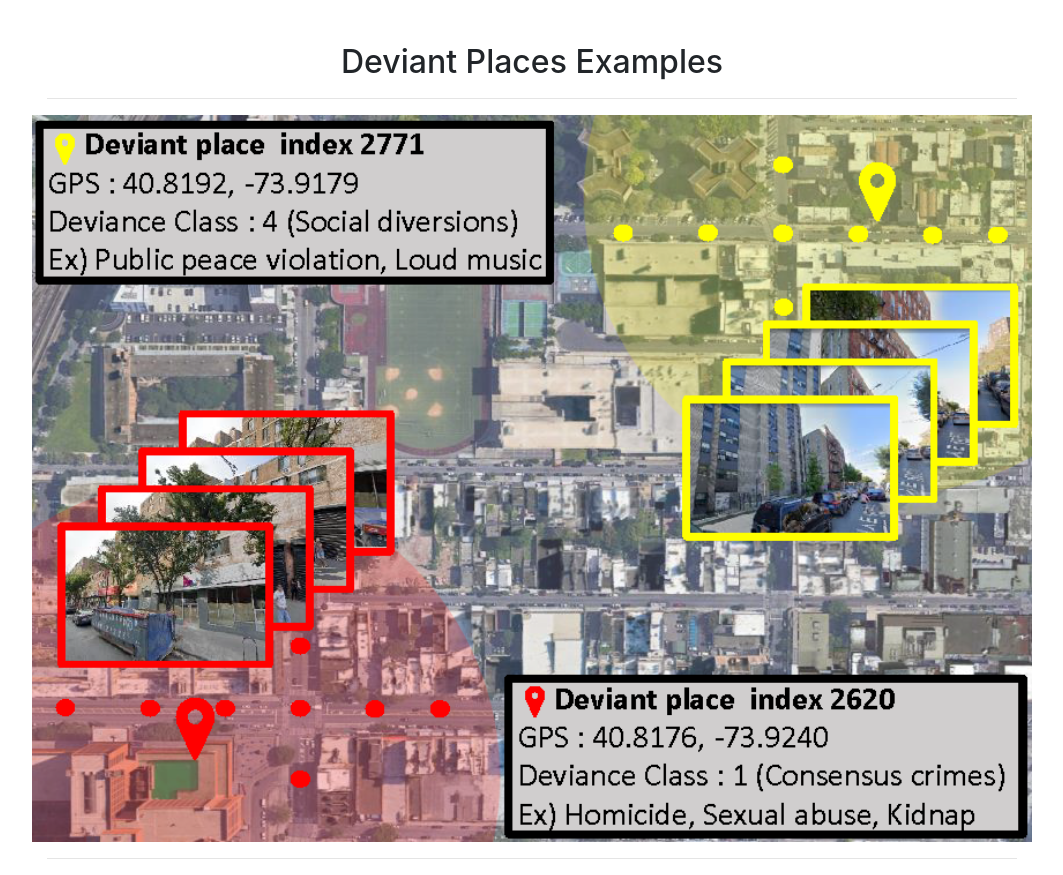
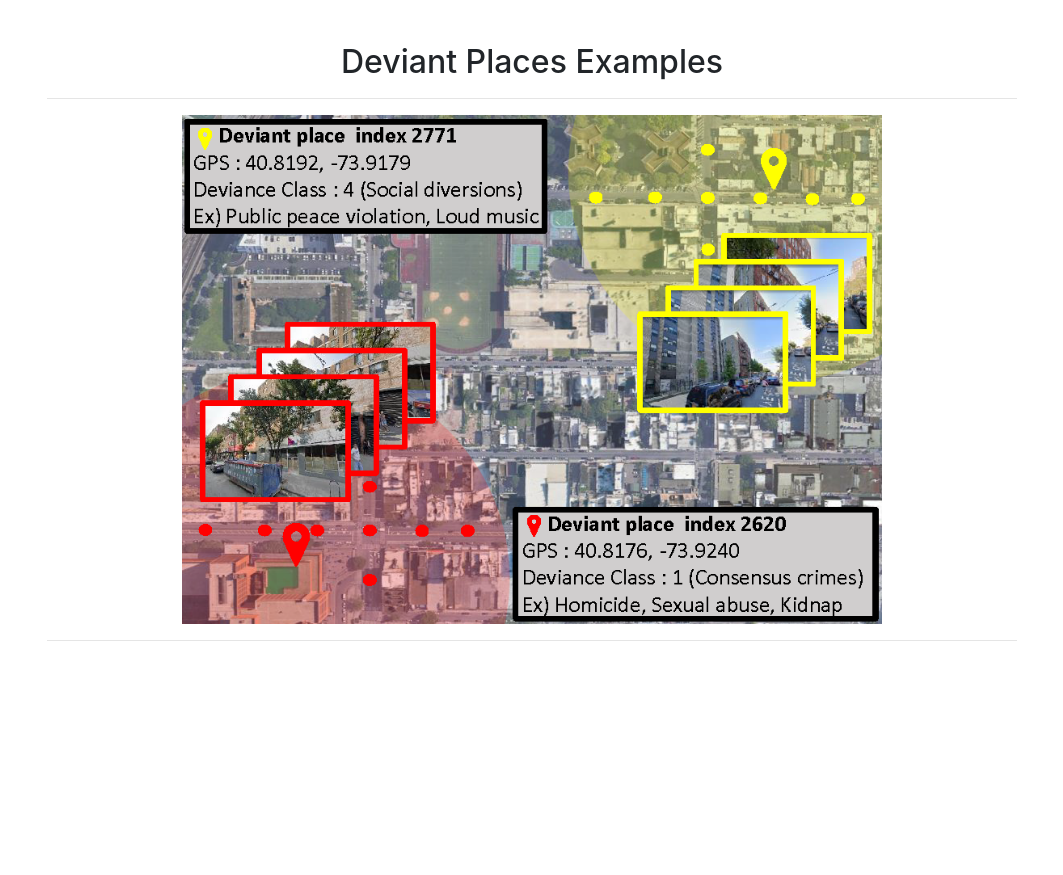
Before and after one commit to Deviance-Project/Deviance-Project.github.io, a Jekyll site: the page index.html, which Jekyll copies as it is, in a window 1280 px wide. Shown: the part 2330-3205 px from the top of the page, without its empty margins (108-1171 px from the left). Built offline with Jekyll 4.4.1, drawn with Linux system fonts in a browser that asks for light colours; after the commit the page ends 2987 px from its top, so only the background shows below that.

Commit message:
Update index.html

```diff
--- a/index.html
+++ b/index.html
@@ -71,7 +71,7 @@
         <h2>Deviant Places Examples</h2>
     <hr>
 		<div class="row align-items-center">
-			<img src='assets/images/2_Deviant Places Examples.png' style="width:100%">
+			<img src='assets/images/2_Deviant Places Examples.png' style="width:70%; margin:0% 15% 0% 15%">
 		</div>
     </div>
     <hr>
```
